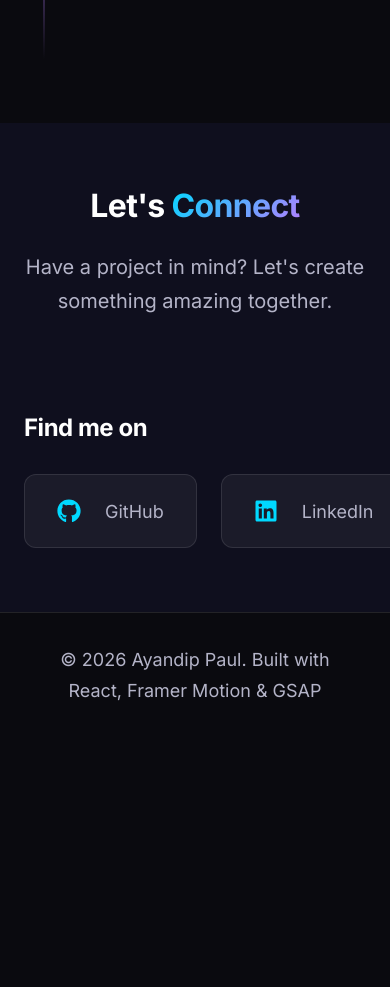
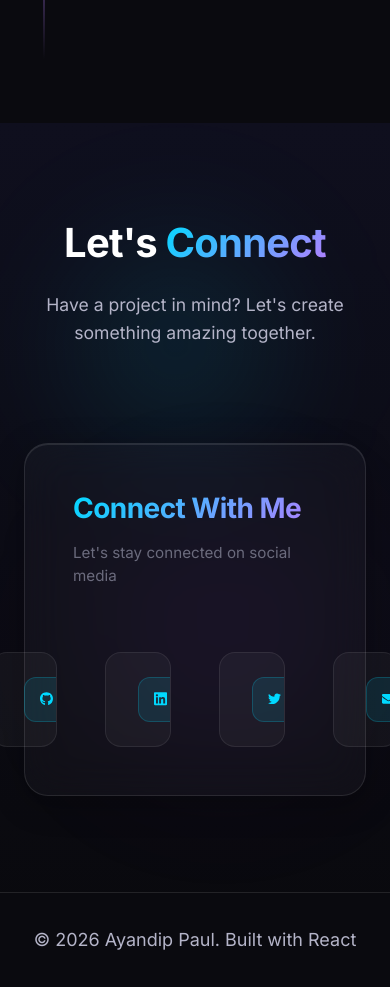
Before and after one commit to Ayandip13/portfolio, a React (Vite) app in the folder portfolio1/: page / in a window 390 px wide. Shown: the part 8820-9807 px from the top of the page. Before the commit the page ends 9559 px from the top, so only its background shows below. Built offline with nearby package versions, Linux system fonts and the light colour scheme.

Commit message:
refactor the contact tiles

```diff
--- a/portfolio1/src/App.tsx
+++ b/portfolio1/src/App.tsx
@@ -29,7 +29,7 @@ function App() {
         color: 'var(--text-tertiary)',
         fontSize: '0.875rem'
       }}>
-        <p>© 2026 Ayandip Paul. Built with React, Framer Motion & GSAP</p>
+        <p>© 2026 Ayandip Paul. Built with React</p>
       </footer>
     </div>
   );
--- a/portfolio1/src/components/Contact/Contact.module.css
+++ b/portfolio1/src/components/Contact/Contact.module.css
@@ -1,16 +1,58 @@
 .contact {
-  background: var(--bg-elevated);
+  background: linear-gradient(180deg, var(--bg-elevated) 0%, rgba(10, 10, 15, 0.95) 100%);
   position: relative;
+  overflow: hidden;
+  padding: var(--spacing-4xl) var(--spacing-xl);
+}
+
+/* Decorative Background Orbs */
+.backgroundOrb1 {
+  position: absolute;
+  top: 10%;
+  left: 5%;
+  width: 400px;
+  height: 400px;
+  background: radial-gradient(circle, rgba(0, 217, 255, 0.15) 0%, transparent 70%);
+  border-radius: 50%;
+  filter: blur(60px);
+  animation: float 8s ease-in-out infinite;
+  pointer-events: none;
+}
+
+.backgroundOrb2 {
+  position: absolute;
+  bottom: 10%;
+  right: 10%;
+  width: 500px;
+  height: 500px;
+  background: radial-gradient(circle, rgba(138, 43, 226, 0.12) 0%, transparent 70%);
+  border-radius: 50%;
+  filter: blur(70px);
+  animation: float 10s ease-in-out infinite reverse;
+  pointer-events: none;
+}
+
+@keyframes float {
+  0%, 100% {
+    transform: translate(0, 0) scale(1);
+  }
+  50% {
+    transform: translate(30px, -30px) scale(1.1);
+  }
 }
 
 .container {
   max-width: 1200px;
   margin: 0 auto;
+  position: relative;
+  z-index: 1;
 }
 
 .title {
   text-align: center;
   margin-bottom: var(--spacing-md);
+  font-size: clamp(2.5rem, 5vw, 4rem);
+  font-weight: 700;
 }
 
 .subtitle {
@@ -21,145 +63,192 @@
   max-width: 600px;
   margin-left: auto;
   margin-right: auto;
+  line-height: 1.6;
 }
 
-.content {
-  display: grid;
-  grid-template-columns: 1.5fr 1fr;
-  gap: var(--spacing-3xl);
-  align-items: start;
-}
-
-.form {
-  padding: var(--spacing-2xl);
+/* Social Section */
+.social {
+  max-width: 1100px;
+  margin: 0 auto;
+  padding: var(--spacing-3xl);
   border-radius: var(--radius-xl);
-}
-
-.inputGroup {
-  position: relative;
-  margin-bottom: var(--spacing-xl);
-}
-
-.inputGroup input,
-.inputGroup textarea {
-  width: 100%;
-  padding: 1rem;
-  background: rgba(255, 255, 255, 0.05);
-  border: 2px solid rgba(255, 255, 255, 0.1);
-  border-radius: var(--radius-md);
-  color: var(--text-primary);
-  font-size: 1rem;
-  font-family: var(--font-primary);
-  transition: all var(--transition-base);
-}
-
-.inputGroup input:focus,
-.inputGroup textarea:focus {
-  outline: none;
-  border-color: var(--electric-blue);
-  box-shadow: 0 0 20px rgba(0, 217, 255, 0.3);
-  background: rgba(255, 255, 255, 0.08);
-}
-
-.inputGroup label {
-  position: absolute;
-  left: 1rem;
-  top: 1rem;
-  color: var(--text-tertiary);
-  font-size: 1rem;
-  pointer-events: none;
-  transition: all var(--transition-base);
-}
-
-.inputGroup input:focus + label,
-.inputGroup textarea:focus + label,
-.inputGroup input.filled + label,
-.inputGroup textarea.filled + label {
-  top: -0.75rem;
-  left: 0.75rem;
-  font-size: 0.75rem;
-  color: var(--electric-blue);
-  background: var(--bg-elevated);
-  padding: 0 0.5rem;
-}
-
-.inputGroup textarea {
-  resize: vertical;
-  min-height: 120px;
-}
-
-.submitBtn {
-  width: 100%;
-  padding: 1rem 2rem;
-  background: var(--gradient-primary);
-  color: var(--text-primary);
-  font-size: 1.125rem;
-  font-weight: 600;
-  border: none;
-  border-radius: var(--radius-md);
-  cursor: pointer;
-  transition: all var(--transition-base);
-  box-shadow: 0 4px 20px rgba(0, 217, 255, 0.3);
-}
-
-.submitBtn:hover {
-  box-shadow: 0 6px 30px rgba(0, 217, 255, 0.5);
-  filter: brightness(1.1);
-}
-
-.social {
-  padding: var(--spacing-xl);
+  background: rgba(255, 255, 255, 0.03);
+  backdrop-filter: blur(20px);
+  border: 1px solid rgba(255, 255, 255, 0.1);
+  box-shadow:
+    0 8px 32px rgba(0, 0, 0, 0.3),
+    inset 0 1px 0 rgba(255, 255, 255, 0.1);
 }
 
 .socialTitle {
-  font-size: 1.5rem;
-  margin-bottom: var(--spacing-lg);
+  font-size: 1.75rem;
+  margin-bottom: var(--spacing-sm);
   color: var(--text-primary);
+  font-weight: 700;
+  background: linear-gradient(135deg, var(--electric-blue) 0%, var(--cyber-purple) 100%);
+  -webkit-background-clip: text;
+  -webkit-text-fill-color: transparent;
+  background-clip: text;
+}
+
+.socialSubtitle {
+  font-size: 0.95rem;
+  color: var(--text-tertiary);
+  margin-bottom: var(--spacing-2xl);
+  line-height: 1.5;
 }
 
 .socialGrid {
-  display: grid;
-  gap: var(--spacing-md);
+  display: flex;
+  flex-direction: row;
+  gap: var(--spacing-xl);
+  justify-content: center;
 }
 
 .socialLink {
   display: flex;
   align-items: center;
   gap: var(--spacing-md);
-  padding: var(--spacing-md) var(--spacing-lg);
-  background: rgba(255, 255, 255, 0.05);
-  border: 1px solid rgba(255, 255, 255, 0.1);
-  border-radius: var(--radius-md);
+  padding: var(--spacing-lg) var(--spacing-xl);
+  background: rgba(255, 255, 255, 0.04);
+  border: 1px solid rgba(255, 255, 255, 0.08);
+  border-radius: var(--radius-lg);
   color: var(--text-secondary);
-  font-size: 1.125rem;
   text-decoration: none;
-  transition: all var(--transition-base);
+  transition: all 0.3s cubic-bezier(0.4, 0, 0.2, 1);
+  position: relative;
+  overflow: hidden;
+  flex: 0 1 auto;
+  max-width: 220px;
+  padding-top: 20px;
+  padding-bottom: 20px;
 }
 
-.socialLink svg {
-  font-size: 1.5rem;
+.socialLink::before {
+  content: '';
+  position: absolute;
+  top: 0;
+  left: 0;
+  width: 3px;
+  height: 0;
+  background: linear-gradient(180deg, var(--electric-blue), var(--cyber-purple));
+  transition: height 0.3s cubic-bezier(0.4, 0, 0.2, 1);
+}
+
+.socialLink:hover::before {
+  height: 100%;
+}
+
+.iconWrapper {
+  display: flex;
+  align-items: center;
+  justify-content: center;
+  width: 55px;
+  height: 55px;
+  border-radius: var(--radius-md);
+  background: rgba(0, 217, 255, 0.1);
+  border: 1px solid rgba(0, 217, 255, 0.2);
+  transition: all 0.3s cubic-bezier(0.4, 0, 0.2, 1);
+  padding: 15px;
+}
+
+.iconWrapper svg {
+  font-size: 1.6rem;
   color: var(--electric-blue);
-  transition: all var(--transition-base);
+  transition: all 0.3s cubic-bezier(0.4, 0, 0.2, 1);
+}
+
+.linkContent {
+  display: flex;
+  flex-direction: column;
+  gap: 0.25rem;
+}
+
+.linkName {
+  font-size: 1rem;
+  font-weight: 600;
+  color: var(--text-primary);
+  transition: all 0.3s;
+  white-space: nowrap;
+}
+
+.linkHint {
+  font-size: 0.8rem;
+  color: var(--text-tertiary);
+  transition: all 0.3s;
+  white-space: nowrap;
 }
 
 .socialLink:hover {
-  background: rgba(255, 255, 255, 0.1);
-  border-color: var(--electric-blue);
-  color: var(--electric-blue);
-  box-shadow: 0 0 20px rgba(0, 217, 255, 0.2);
+  background: rgba(255, 255, 255, 0.08);
+  border-color: rgba(0, 217, 255, 0.3);
+  box-shadow:
+    0 8px 24px rgba(0, 217, 255, 0.15),
+    inset 0 1px 0 rgba(255, 255, 255, 0.1);
+  transform: translateX(5px);
 }
 
-.socialLink:hover svg {
+.socialLink:hover .iconWrapper {
+  background: rgba(0, 217, 255, 0.2);
+  border-color: var(--electric-blue);
+  transform: scale(1);
+  box-shadow: 0 0 20px rgba(0, 217, 255, 0.3);
+}
+
+.socialLink:hover .iconWrapper svg {
   color: var(--cyber-purple);
   filter: drop-shadow(0 0 10px var(--cyber-purple));
+  transform: scale(1.1);
 }
 
+.socialLink:hover .linkName {
+  color: var(--electric-blue);
+}
+
+.socialLink:hover .linkHint {
+  color: var(--text-secondary);
+}
+
+/* Responsive Design */
 @media (max-width: 968px) {
-  .content {
-    grid-template-columns: 1fr;
+  .contact {
+    padding: var(--spacing-3xl) var(--spacing-md);
   }
 
   .social {
-    padding: 0;
+    padding: var(--spacing-2xl);
+  }
+
+  .backgroundOrb1,
+  .backgroundOrb2 {
+    width: 300px;
+    height: 300px;
   }
 }
+
+@media (max-width: 640px) {
+  .title {
+    font-size: 2.5rem;
+  }
+
+  .subtitle {
+    font-size: 1.1rem;
+  }
+
+  .social {
+    padding: var(--spacing-xl);
+  }
+
+  .socialLink {
+    padding: var(--spacing-md) var(--spacing-lg);
+  }
+
+  .iconWrapper {
+    width: 45px;
+    height: 45px;
+  }
+
+  .linkName {
+    font-size: 1rem;
+  }
+}
--- a/portfolio1/src/components/Contact/Contact.tsx
+++ b/portfolio1/src/components/Contact/Contact.tsx
@@ -1,5 +1,5 @@
 import { motion, useInView } from 'framer-motion';
-import { useRef, useState } from 'react';
+import { useRef } from 'react';
 import { FaGithub, FaLinkedin, FaTwitter, FaEnvelope, FaDribbble } from 'react-icons/fa';
 import { portfolioData } from '../../data/portfolio';
 import { fadeInUp, staggerContainer } from '../../utils/animations';
@@ -18,24 +18,12 @@ export const Contact = () => {
     const isInView = useInView(ref, { once: true, margin: '-100px' });
     const { social } = portfolioData;
 
-    const [formData, setFormData] = useState({
-        name: '',
-        email: '',
-        message: '',
-    });
-
-    const [focusedField, setFocusedField] = useState<string | null>(null);
-
-    const handleSubmit = (e: React.FormEvent) => {
-        e.preventDefault();
-        // Handle form submission (placeholder)
-        console.log('Form submitted:', formData);
-        alert('Thank you for your message! (This is a demo)');
-        setFormData({ name: '', email: '', message: '' });
-    };
-
     return (
         <section className={styles.contact} id="contact" ref={ref}>
+            {/* Decorative Background Orbs */}
+            <div className={styles.backgroundOrb1}></div>
+            <div className={styles.backgroundOrb2}></div>
+
             <motion.div
                 className={styles.container}
                 variants={staggerContainer}
@@ -50,16 +38,11 @@ export const Contact = () => {
                     Have a project in mind? Let's create something amazing together.
                 </motion.p>
 
-                <div className={styles.content}>
                 {/* Social Links */}
                 <motion.div className={styles.social} variants={fadeInUp}>
-                        <h3 className={styles.socialTitle}>Find me on</h3>
-                        <div
-                            className={styles.socialGrid}
-                            style={{
-                                display: 'flex',
-                            }}
-                        >
+                    <h3 className={styles.socialTitle}>Connect With Me</h3>
+                    <p className={styles.socialSubtitle}>Let's stay connected on social media</p>
+                    <div className={styles.socialGrid}>
                         {social.map((link, index) => {
                             const Icon = iconMap[link.icon];
                             return (
@@ -69,17 +52,24 @@ export const Contact = () => {
                                     target="_blank"
                                     rel="noopener noreferrer"
                                     className={styles.socialLink}
-                                        whileHover={{ y: -5, scale: 1.1 }}
+                                    whileHover={{ y: -5, scale: 1.05 }}
                                     whileTap={{ scale: 0.95 }}
+                                    initial={{ opacity: 0, x: 20 }}
+                                    animate={isInView ? { opacity: 1, x: 0 } : { opacity: 0, x: 20 }}
+                                    transition={{ delay: index * 0.1 }}
                                 >
+                                    <div className={styles.iconWrapper}>
                                         {Icon && <Icon />}
-                                        <span>{link.name}</span>
+                                    </div>
+                                    <div className={styles.linkContent}>
+                                        <span className={styles.linkName}>{link.name}</span>
+                                        <span className={styles.linkHint}>Follow me</span>
+                                    </div>
                                 </motion.a>
                             );
                         })}
                     </div>
                 </motion.div>
-                </div>
             </motion.div>
         </section>
     );
```
Lines whose indentation alone changed are shown as unchanged.
